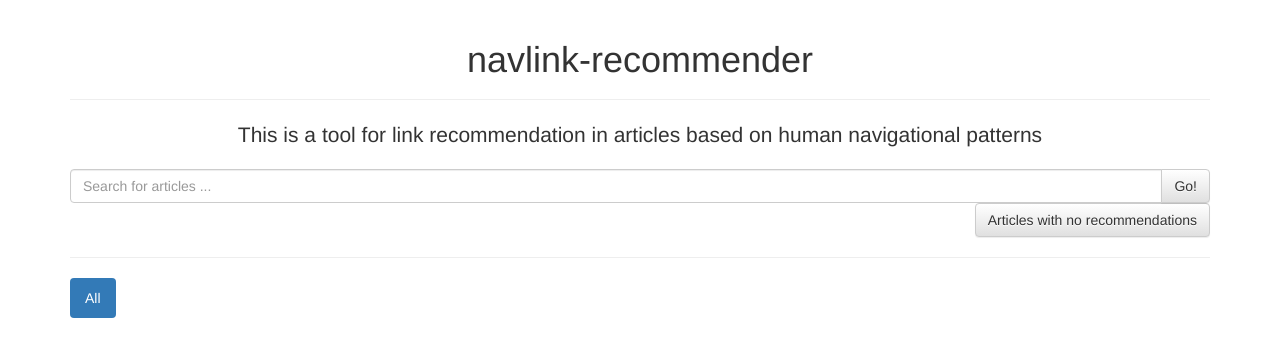
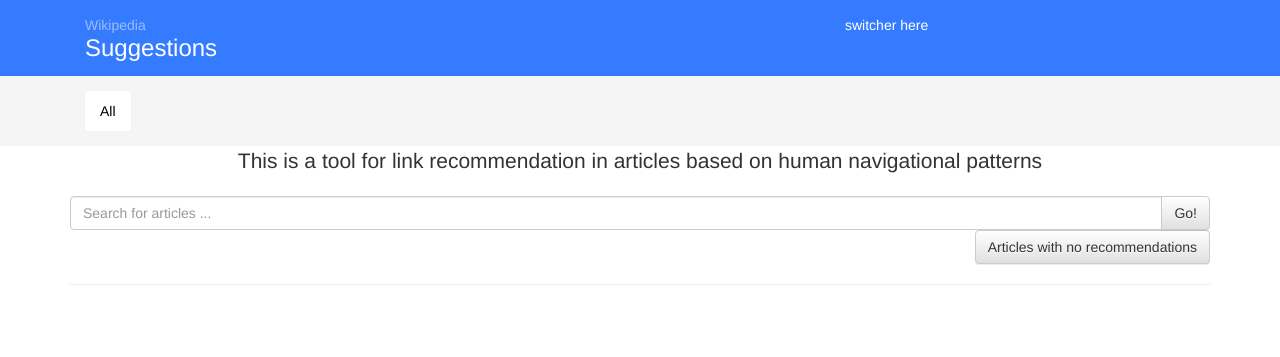
Before and after one commit to AshwinParanjape/navlink-recommendation, a Flask app: page / in a window 1280 px wide. Shown: the top 357 px of the page. Run offline with Flask 2, Linux system fonts and the light colour scheme; data that the repository does not hold is empty; some libraries are stand-ins or nearby versions.

Commit message:
navigational improvements

```diff
--- a/src/static/index.css
+++ b/src/static/index.css
@@ -1,3 +1,34 @@
+body {
+    font-family: "Avenir Next", "Helvetica Neue", sans-serif;
+}
 .not-recommended{
     display:none;
 }
+
+.wiki-header {
+    background-color: #347bff;
+    color:#fff;
+    padding: 15px 0px;
+}
+
+.brand-title {
+    margin: 0;
+}
+
+.brand-subtitle {
+    opacity: 0.5;
+}
+
+.category-switcher {
+    padding: 15px 0px;
+    background: #f5f5f5;
+}
+
+.category-pills li a{
+    color: #555;
+}
+
+.category-pills li.active a{
+    background: #fff;
+    color: #000;
+}
--- a/src/templates/main.html
+++ b/src/templates/main.html
@@ -10,6 +10,7 @@
 	<!-- Latest compiled and minified JavaScript -->
 	<script src="https://maxcdn.bootstrapcdn.com/bootstrap/3.3.5/js/bootstrap.min.js"></script>
     <link rel="stylesheet" href="{{ url_for('static', filename='index.css') }}">
+    <link rel="stylesheet" href="../static/index.css">
     <!--<script src="script.js"></script>-->
     <script>
         function qc_image(){
@@ -64,12 +65,51 @@
 </script>
   </head>
   <body>
+  <div class="wiki-header">
+  <div class="container">
+      <div class="col-md-8">
+          <span class="brand-subtitle">Wikipedia</span>
+          <h3 class="brand-title">Suggestions</h3>
+      </div>
+      <div class="col-md-4">switcher here </div>
+  </div>
+  </div>
+
+  <div class="category-switcher">
+    <div class="container">
+    <div class="col-md-12">
+
+            <!--<form class="form-inline">
+                   <a href="https://en.wikipedia.org/wiki/Wikipedia:Vital_articles"><h2 >Vital Articles </h2></a>
+              <div class="form-group">
+                <label>
+                       Filter by Article Quality:
+                </label>
+                <div class="btn-group" data-toggle="buttons" >
+                   {% for qc_class in ['FA', 'A', 'GA', 'B', 'C', 'Start'] %}
+                  <label class="btn btn-default active">
+                    <input type="checkbox" autocomplete="off" onchange="toggle_qc('{{ qc_class }}', this.checked)" checked > <div class='qc_{{ qc_class }}'></div>
+                  </label>
+                  {% endfor %}
+                </div>
+              </div>
+            </form>-->
+            <ul class="nav nav-pills category-pills">
+                <li role="presentation" class="active"><a href="#All" data-toggle="tab">All</a></li>
+                {% for category in vital_articles.keys() %}
+                    <li role="presentation"><a href="#{{ category | replace(' ', '-') }}" data-toggle="tab">{{ category }}</a></li>
+                {% endfor %}
+            </ul>
+            </div>
+            </div>
+            </div>
   <div class = "container">
+
+
+
       <div class = "row">
           <div class="col-md-12">
-             <div class="page-header">
-                <h1 class="text-center">navlink-recommender</h1>
-            </div>
+
             <p class="lead text-center">This is a tool for link recommendation in articles based on human navigational patterns</p>
         </div>
     </div>
@@ -101,30 +141,7 @@
     </div>
     <hr>
     <div class="row">
-        <div class="col-md-12">
 
-            <!--<form class="form-inline">
-                   <a href="https://en.wikipedia.org/wiki/Wikipedia:Vital_articles"><h2 >Vital Articles </h2></a>
-              <div class="form-group">
-                <label>
-                       Filter by Article Quality:
-                </label>
-                <div class="btn-group" data-toggle="buttons" >
-                   {% for qc_class in ['FA', 'A', 'GA', 'B', 'C', 'Start'] %}
-                  <label class="btn btn-default active">
-                    <input type="checkbox" autocomplete="off" onchange="toggle_qc('{{ qc_class }}', this.checked)" checked > <div class='qc_{{ qc_class }}'></div>
-                  </label>
-                  {% endfor %}
-                </div>
-              </div>
-            </form>-->
-            <ul class="nav nav-pills">
-                <li role="presentation" class="active"><a href="#All" data-toggle="tab">All</a></li>
-                {% for category in vital_articles.keys() %}
-                    <li role="presentation"><a href="#{{ category | replace(' ', '-') }}" data-toggle="tab">{{ category }}</a></li>
-                {% endfor %}
-            </ul>
-            </div>
             <div class="tab-content">
                 <div class="tab-pane active" id = "All">
                     <div class="col-md-12">
```
